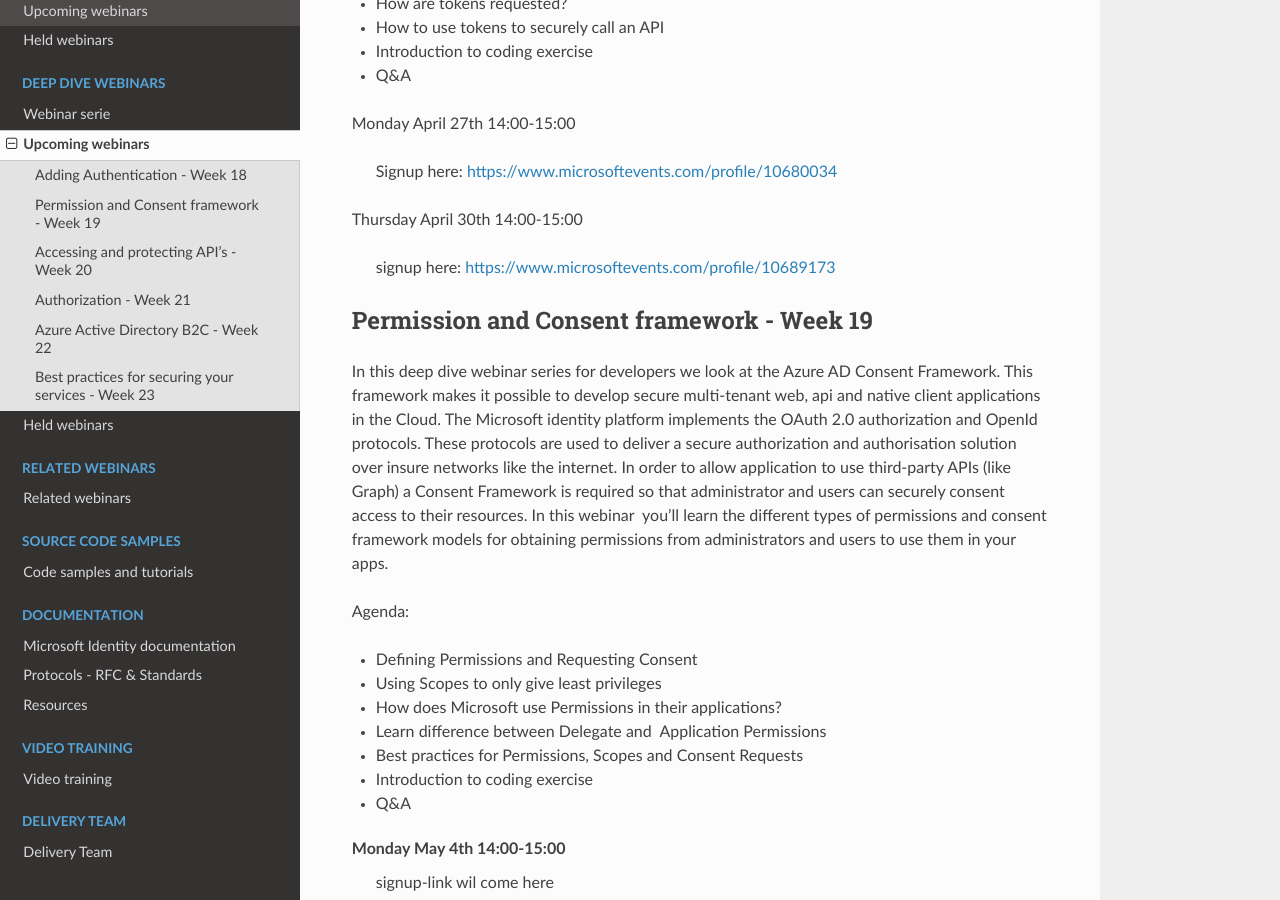
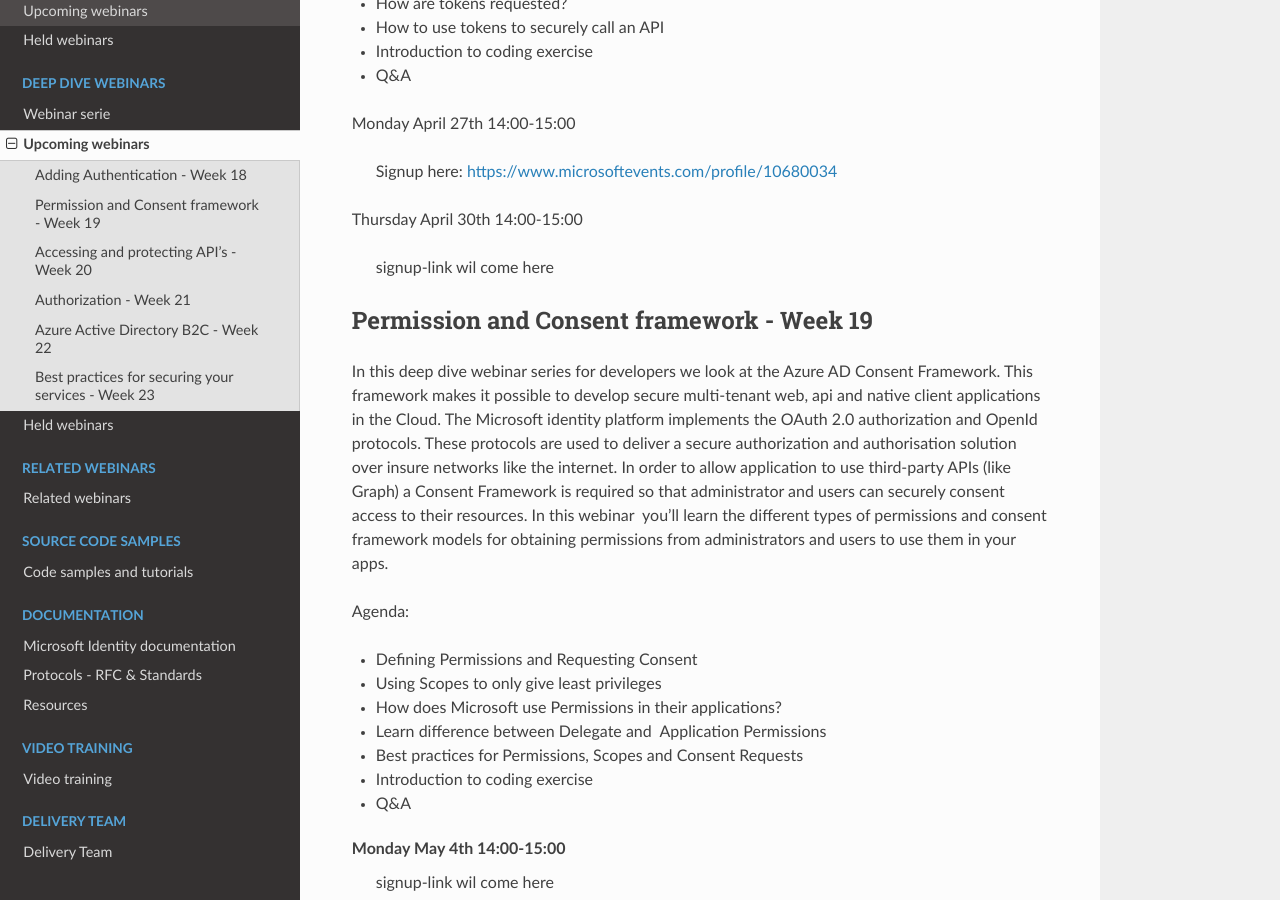
Before and after one commit to RonnyA/ModernIdentity, a Sphinx documentation site: the page built from docs/source/deep/upcoming-deep-webinars.rst, in a window 1280 px wide and 900 px high, scrolled down 685 px. Built offline with Sphinx 7.4.7 and the Read the Docs theme 2.0.0, drawn with Linux system fonts in a browser that asks for light colours.

Commit message:
Revert "Added link for Deep Dive session 1b"
This reverts commit 8c4b2bc11406a0ab29052d01e36a90b848c62fc2.

```diff
--- a/docs/source/deep/upcoming-deep-webinars.rst
+++ b/docs/source/deep/upcoming-deep-webinars.rst
@@ -31,8 +31,7 @@
 
 Thursday April 30th 14:00-15:00
 
-    signup here: https://www.microsoftevents.com/profile/10689173
-
+    signup-link wil come here
 
 
 Permission and Consent framework - Week 19
```
